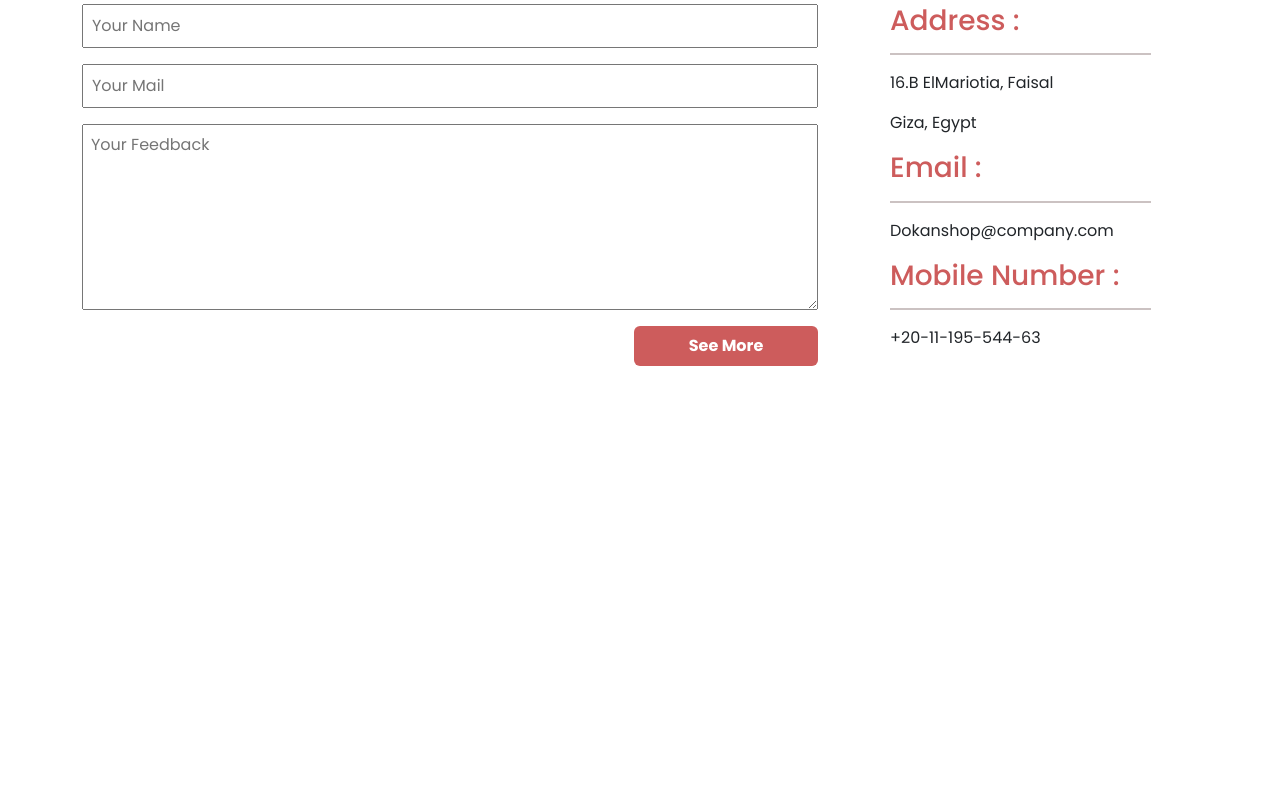
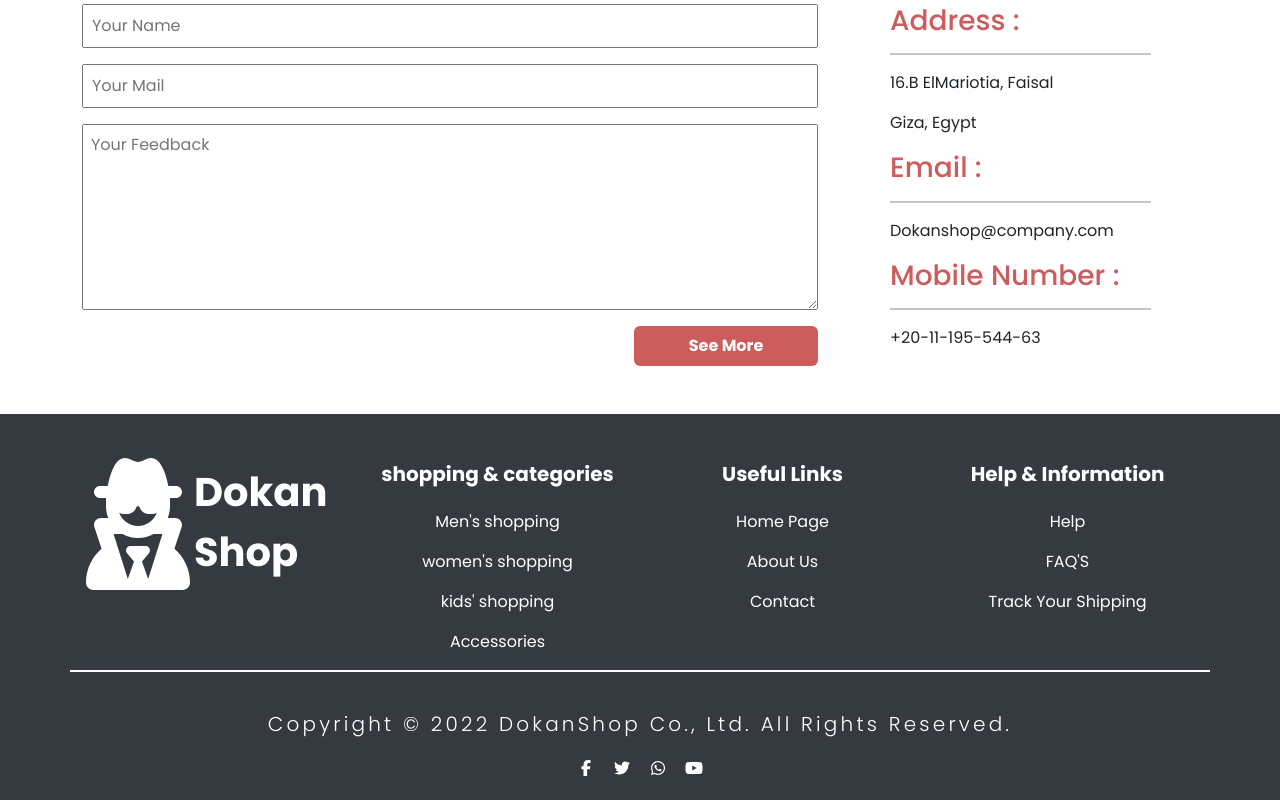
Before and after one commit to Kamel-Mohamed2/dokan-shop, a plain HTML site: page index.html in a window 1280 px wide. Shown: the part 3345-4145 px from the top of the page. Before the commit the page ends 3711 px from the top, so only its background shows below. Drawn offline with Linux system fonts and the light colour scheme.

Commit message:
footer added

```diff
--- a/assets/css/style.css
+++ b/assets/css/style.css
@@ -16,6 +16,7 @@
 }
 body {
   font-family: poppins, sans-serif;
+  scroll-behavior: smooth;
 }
 
 .navBar {
@@ -93,6 +94,18 @@ body {
   height: 70% !important;
 }
 
+footer {
+  background-color: var(--secondary-color);
+}
+.siteLogo {
+  font-size: 8rem !important;
+}
+.dokanShopText:hover {
+  color: var(--primary-color) !important;
+}
+.copyRights {
+  letter-spacing: 0.2rem;
+}
 @media screen and (max-width: 992px) {
   .landingPage {
     height: auto !important;
--- a/index.html
+++ b/index.html
@@ -14,7 +14,7 @@
   </head>
   <body>
     <!-- Landing Page Start -->
-    <main class="d-flex flex-column landingPage vh-100 mb-5">
+    <main class="d-flex flex-column landingPage vh-100 mb-5" id="home">
       <nav class="navbar navbar-expand-lg bg-body-tertiary navBar text-light">
         <div class="container d-flex justify-content-between text-light">
           <div class="">
@@ -43,9 +43,9 @@
               <a class="nav-link active homeBtn" aria-current="page" href="#"
                 >Home</a
               >
-              <a class="nav-link text-light" href="#">Latest Products</a>
-              <a class="nav-link text-light" href="#">top deals</a>
-              <a class="nav-link text-light" href="#">log in</a>
+              <a class="nav-link text-light" href="#latestProducts">Latest Products</a>
+              <a class="nav-link text-light" href="#topDeals">top deals</a>
+              <a class="nav-link text-light" href="">log in</a>
               <div class="btn-group">
                 <button
                   class="btn btn-secondary dropdown-toggle bg-transparent border-0 dropDownToggle fw-bold"
@@ -204,7 +204,7 @@
     <!-- Landing Page End -->
 
     <!-- Latest Products Start -->
-    <section
+    <section id="latestProducts"
       class="latest-products d-flex flex-column align-items-center justify-content-center mb-5"
     >
       <div class="text-center container">
@@ -295,7 +295,7 @@
     <!-- Video Section End -->
 
     <!-- Hot Deals Start -->
-     <section class="hot-deals ">
+     <section class="hot-deals " id="topDeals">
         <div class="container text-center">
           <h2 class="fw-bolder fs-3">Hot Deals</h2>
           <h5 class="storeDesc">Searching For Special Things! You Can Find Our Latest Deals Here</h5>
@@ -318,7 +318,7 @@
     <!-- Hot Deals End -->
 
     <!-- Feedback Start -->
-    <section class="feedback container">
+    <section class="feedback container mb-5">
       <div class="text-center mt-5">
         <h2 class="fw-bolder">Feedback</h2>
         <h5 class="storeDesc mb-4">We Will Be Very Happy, If You Submit Your Feedback Or Any Other Special Request</h5>
@@ -353,6 +353,48 @@
     </section>
     <!-- Feedback End -->
 
+    <!-- Footer Start -->
+     <footer class="text-white">
+      <div class="container ">
+        <div class=" row row-cols-1 row-cols-md-2 row-cols-lg-4 mt-5 pt-5">
+          <div class="d-flex">
+            <i class="fas fa-user-secret siteLogo"></i>
+            <a href="#home" class="text-decoration-none text-white fw-bold fs-1 dokanShopText">Dokan Shop</a>
+          </div>
+          <div class="text-center">
+            <h5 class="mb-4 fw-bolder">shopping & categories</h5>
+            <p>Men's shopping</p>
+            <p>women's shopping</p>
+            <p>kids' shopping</p>
+            <p>Accessories</p>
+          </div>
+          <div class="text-center">
+            <h5 class="mb-4 text-center fw-bolder">Useful Links</h5>
+            <p>Home Page</p>
+            <p>About Us</p>
+            <p>Contact</p>
+          </div>
+          <div class="text-center">
+            <h5 class="mb-4 text-center fw-bolder">Help & Information</h5>
+            <p>Help</p>
+            <p>FAQ'S</p>
+            <p>Track Your Shipping</p>
+          </div>
+          <hr class="w-100 border-2 text-white opacity-100">
+        </div>
+        <div class="text-center d-flex flex-column align-items-center">
+          <h5 class="mb-4 mt-4 fw-light copyRights">Copyright © 2022 DokanShop Co., Ltd. All Rights Reserved.</h5>
+          <div class="icons d-flex gap-3 mb-4">
+            <i class="fab fa-facebook-f"></i>
+            <i class="fab fa-twitter"></i>
+            <i class="fab fa-whatsapp"></i>
+            <i class="fab fa-youtube"></i>
+          </div>
+        </div>
+      </div>
+     </footer>
+    <!-- Footer End-->
+
     <script src="./assets/js/all.min.js"></script>
     <script src="./assets/js/bootstrap.bundle.min.js"></script>
   </body>
```
